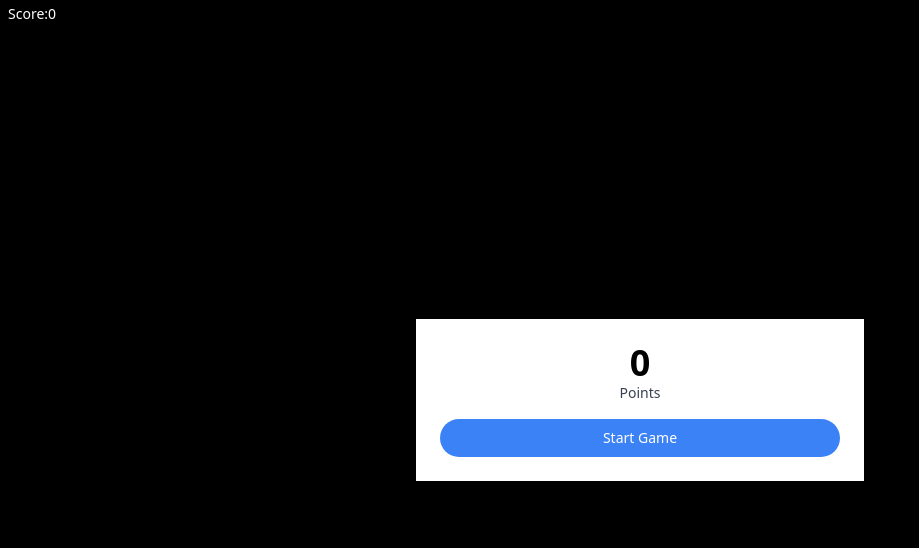
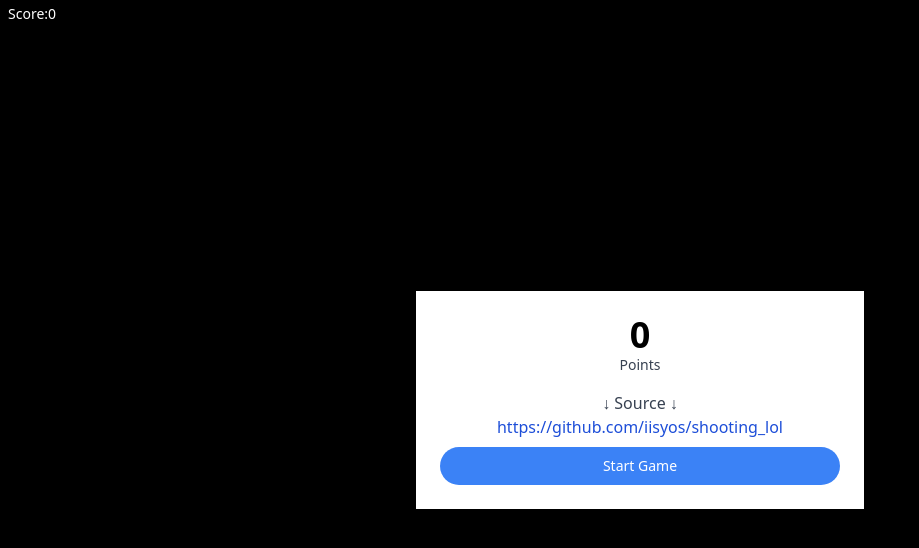
Before and after one commit to iisyos/shooting_lol, a plain HTML site: page docs/index.html in a window 1280 px wide. Shown: the whole page, without its empty margins (0-919 px from the left). Drawn offline with nearby package versions, Linux system fonts and the light colour scheme.

Commit message:
add source

```diff
--- a/docs/index.html
+++ b/docs/index.html
@@ -12,6 +12,9 @@
     <div class="bg-white max-w-md w-full p-6 text-center">
         <h1 id="bigscoreEl" class="text-4xl font-bold">0</h1>
         <p class="text-sm text-gray-700 mb-4">Points</p>
+        <p class="text-m text-gray-700 ">↓ Source ↓</p>
+
+        <div class="text-blue-700 mb-2"><a  href="https://github.com/iisyos/shooting_lol">https://github.com/iisyos/shooting_lol </a></div>
         <div><button class="bg-blue-500 text-white w-full py-3 rounded-full leading-none text-sm" id="startGameBtn">Start Game</button></div>
     </div>
 </div>
```
